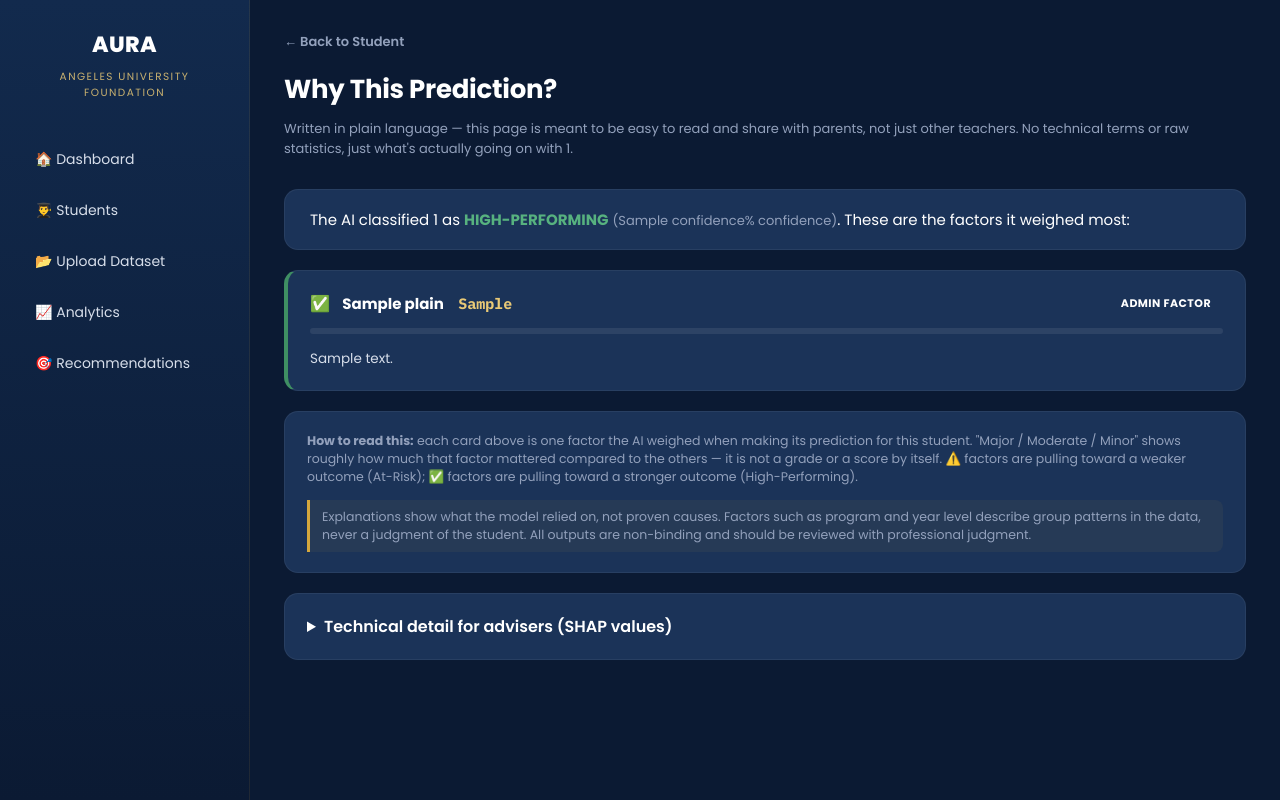
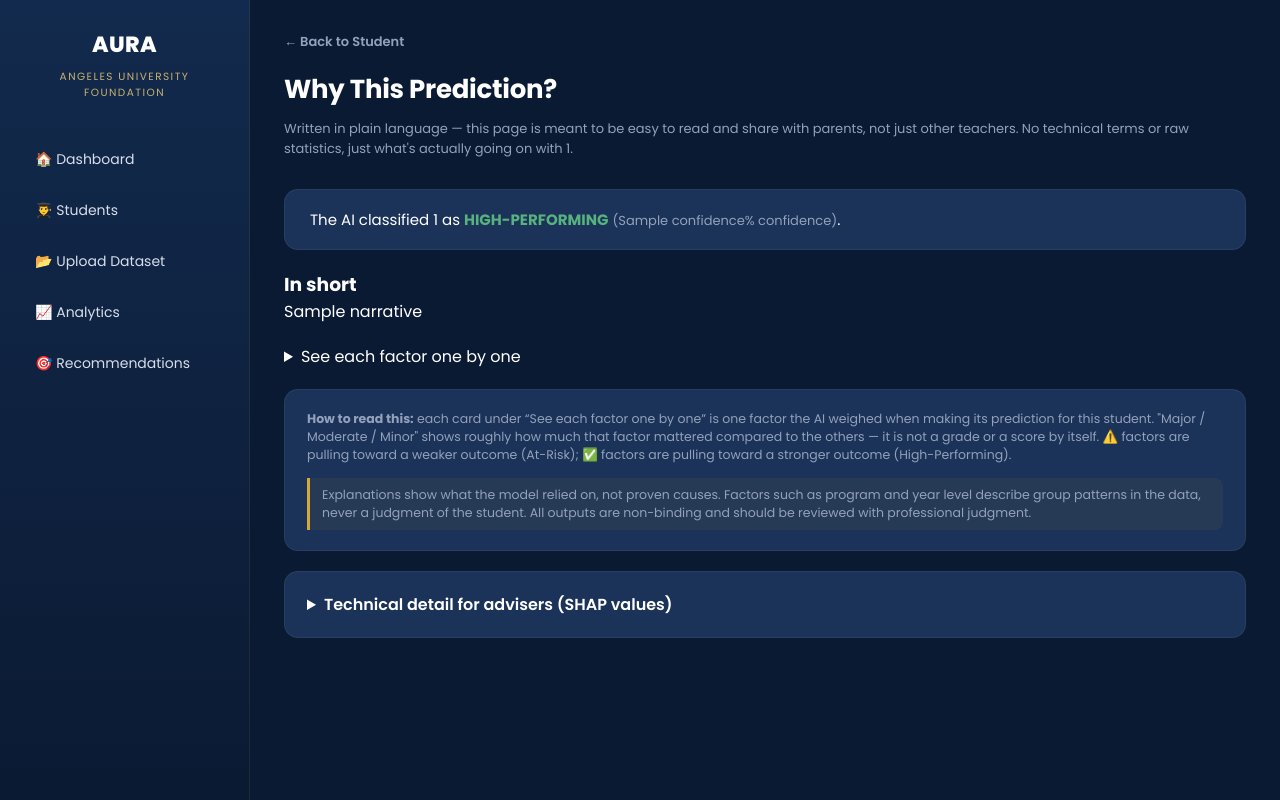
Before and after one commit to TimotyMercads/aura-app, a Flask app: template templates/explanation.html in a window 1280 px wide. Run offline with Flask 3, Linux system fonts and the light colour scheme; the template is opened without the code that fills it: most values are stand-ins (such as "Sample title", 1, 10 or a date in 2020).

Commit message:
Update explanation.html

```diff
--- a/templates/explanation.html
+++ b/templates/explanation.html
@@ -19,9 +19,17 @@
         {% elif explanation.predicted_label == "Stable" %}<span class="label-stable">STABLE</span>
         {% else %}<span class="label-high">HIGH-PERFORMING</span>{% endif %}
         {% if prediction and prediction.confidence %}<span class="text-muted"> ({{ prediction.confidence }}% confidence)</span>{% endif %}.
-        These are the factors it weighed most:
     </div>
 
+    {% if narrative %}
+    <div class="narrative-card">
+        <h3>In short</h3>
+        <p>{{ narrative }}</p>
+    </div>
+    {% endif %}
+
+    <details class="factor-details mt-20">
+        <summary>See each factor one by one</summary>
     <div class="plain-explain-list">
     {% for f in explanation.top_features %}
     <div class="plain-explain-card {{ 'risk' if f.plain.direction == 'risk' else 'support' }}">
@@ -42,10 +50,11 @@
     </div>
     {% endfor %}
     </div>
+    </details>
 
     <div class="graph-box mt-20">
         <p class="text-muted" style="font-size:12.5px;">
-            <strong>How to read this:</strong> each card above is one factor the AI weighed when
+            <strong>How to read this:</strong> each card under &ldquo;See each factor one by one&rdquo; is one factor the AI weighed when
             making its prediction for this student. "Major / Moderate / Minor" shows roughly how
             much that factor mattered compared to the others — it is not a grade or a score by
             itself. ⚠️ factors are pulling toward a weaker outcome (At-Risk); ✅ factors are
```
